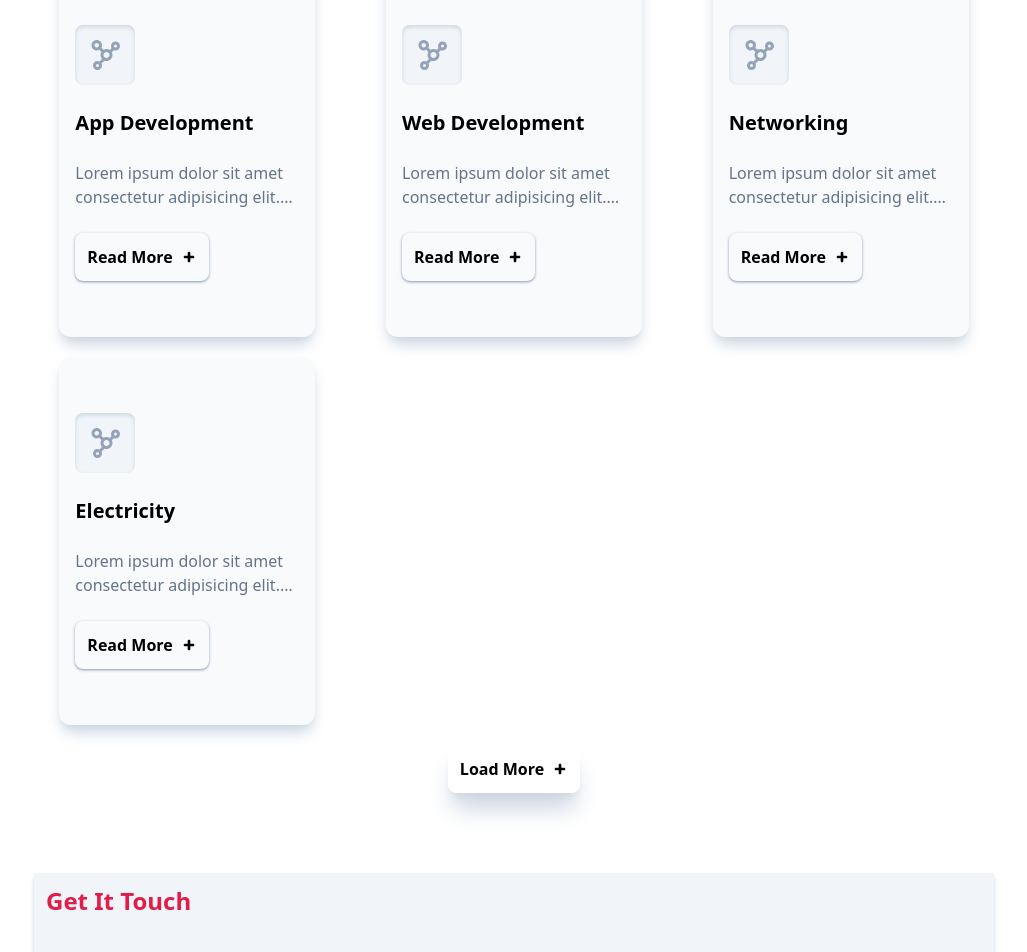
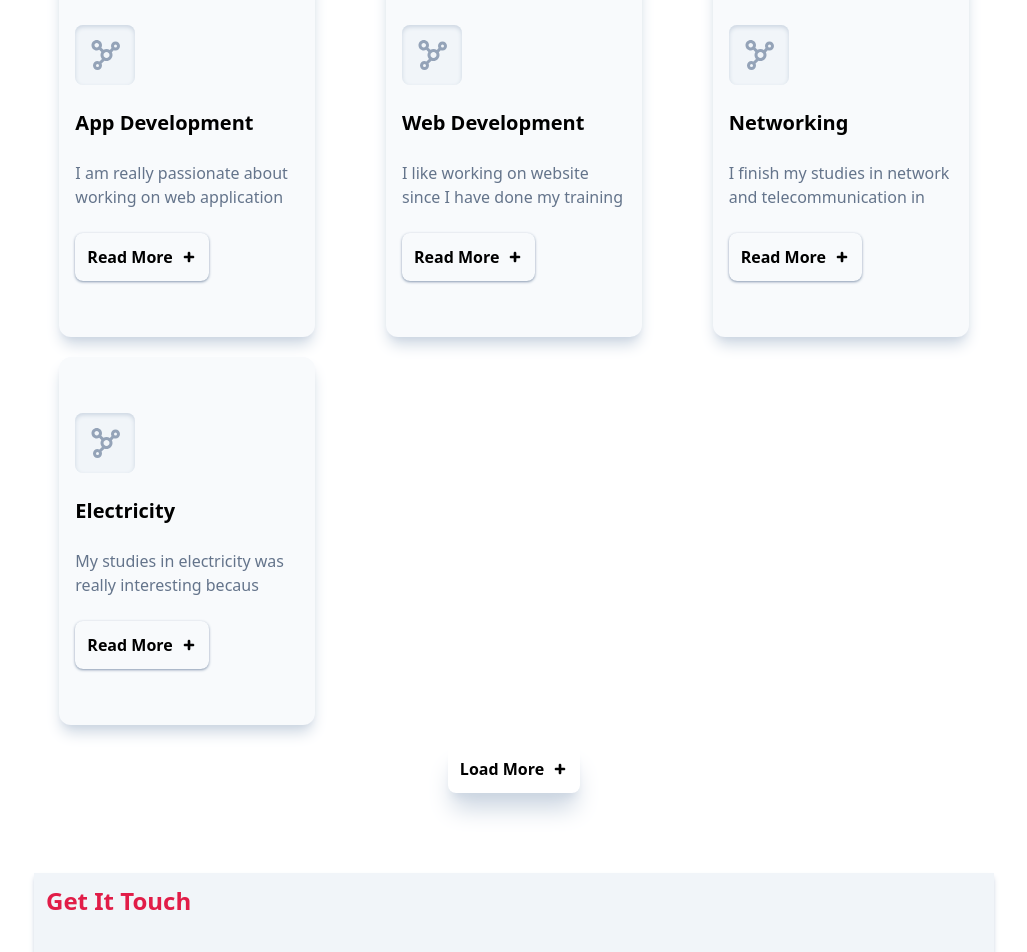
Before and after one commit to Kaghenimbale/next_portfolio, a Next.js app: page / in a window 1280 px wide. Shown: the part 1811-2763 px from the top of the page, without its empty margins (126-1153 px from the left). Built offline with nearby package versions, Linux system fonts and the light colour scheme.

Commit message:
add collapse to Show more content

```diff
--- a/app/components/Skills.tsx
+++ b/app/components/Skills.tsx
@@ -1,34 +1,45 @@
-import React from "react";
+"use client";
+
+import React, { useState } from "react";
 import { TiPlus } from "react-icons/ti";
+import { TiMinus } from "react-icons/ti";
 import { BiNetworkChart } from "react-icons/bi";
 
 const Skills = () => {
+  const [more, setMore] = useState(null);
   const cards = [
     {
       id: 1,
       title: "App Development",
       description:
-        "Lorem ipsum dolor sit amet consectetur adipisicing elit. Inventore,sapiente!",
+        "I am really passionate about working on web application since I have done my training at Microverse an online school of global developer where I have work on many project with developer from all over the world.",
     },
     {
       id: 2,
       title: "Web Development",
       description:
-        "Lorem ipsum dolor sit amet consectetur adipisicing elit. Inventore,sapiente!",
+        "I like working on website since I have done my training at Microverse an online school of global developer where I have work on many project with developer from all over the world. I have learn to work with frameworks like React on the front end, Ruby on Rails on the backend",
     },
     {
       id: 3,
       title: "Networking",
       description:
-        "Lorem ipsum dolor sit amet consectetur adipisicing elit. Inventore,sapiente!",
+        "I finish my studies in network and telecommunication in 2021, and I was really happy about my achievment and help me to grow my computer science skills and learn that we can develop our capacity in computer science throught research on the internet.",
     },
     {
       id: 4,
       title: "Electricity",
       description:
-        "Lorem ipsum dolor sit amet consectetur adipisicing elit. Inventore,sapiente!",
+        "My studies in electricity was really interesting because that when I first like to working with my hand and learn to like technologies.",
     },
   ];
+
+  const handleShowMore = (id: any) => {
+    console.log("Clicked id:", id);
+    console.log("Current more state:", more);
+    setMore(id === more ? null : id);
+  };
+
   return (
     <div className="px-3 py-10 sm:px-2 md:px-20 xl:px-40 2xl:px-80 flex flex-col gap-5">
       <h2 className="text-center font-bold text-2xl text-rose-500">
@@ -45,19 +56,30 @@ const Skills = () => {
           return (
             <div
               key={card.id}
-              className="bg-slate-50 flex flex-col gap-6 w-[16rem] px-4 py-14 rounded-xl shadow-slate-300 shadow-lg"
+              className="bg-slate-50 flex flex-col gap-6 w-[16rem] h-fit px-4 py-14 rounded-xl shadow-slate-300 shadow-lg"
             >
               <div className="bg-slate-100 shadow-inner shadow-slate-300 w-fit p-3 rounded-lg">
                 <BiNetworkChart className="text-4xl text-slate-400" />
               </div>
               <h3 className="font-bold text-xl">{card.title}</h3>
-              <p className="text-slate-500 text-view">{card.description}</p>
+              <p
+                className={
+                  more !== card.id || more === null
+                    ? "text-slate-500 text-view"
+                    : "text-slate-500 text-view-1"
+                }
+              >
+                {more !== card.id || more === null
+                  ? card.description.slice(0, 55)
+                  : card.description}
+              </p>
               <button
                 type="button"
                 className="btn shadow shadow-slate-400 rounded-lg w-fit p-3 flex items-center gap-2 font-bold"
+                onClick={() => handleShowMore(card.id)}
               >
-                Read More
-                <TiPlus />
+                {more === card.id ? "Read Less" : "Read More"}
+                {more === card.id ? <TiMinus /> : <TiPlus />}
               </button>
             </div>
           );
--- a/app/globals.css
+++ b/app/globals.css
@@ -53,3 +53,10 @@ body {
   -webkit-box-orient: vertical;
   overflow: hidden;
 }
+
+.text-view-1 {
+  display: -webkit-box;
+  -webkit-line-clamp: 10;
+  -webkit-box-orient: vertical;
+  overflow: hidden;
+}
```
